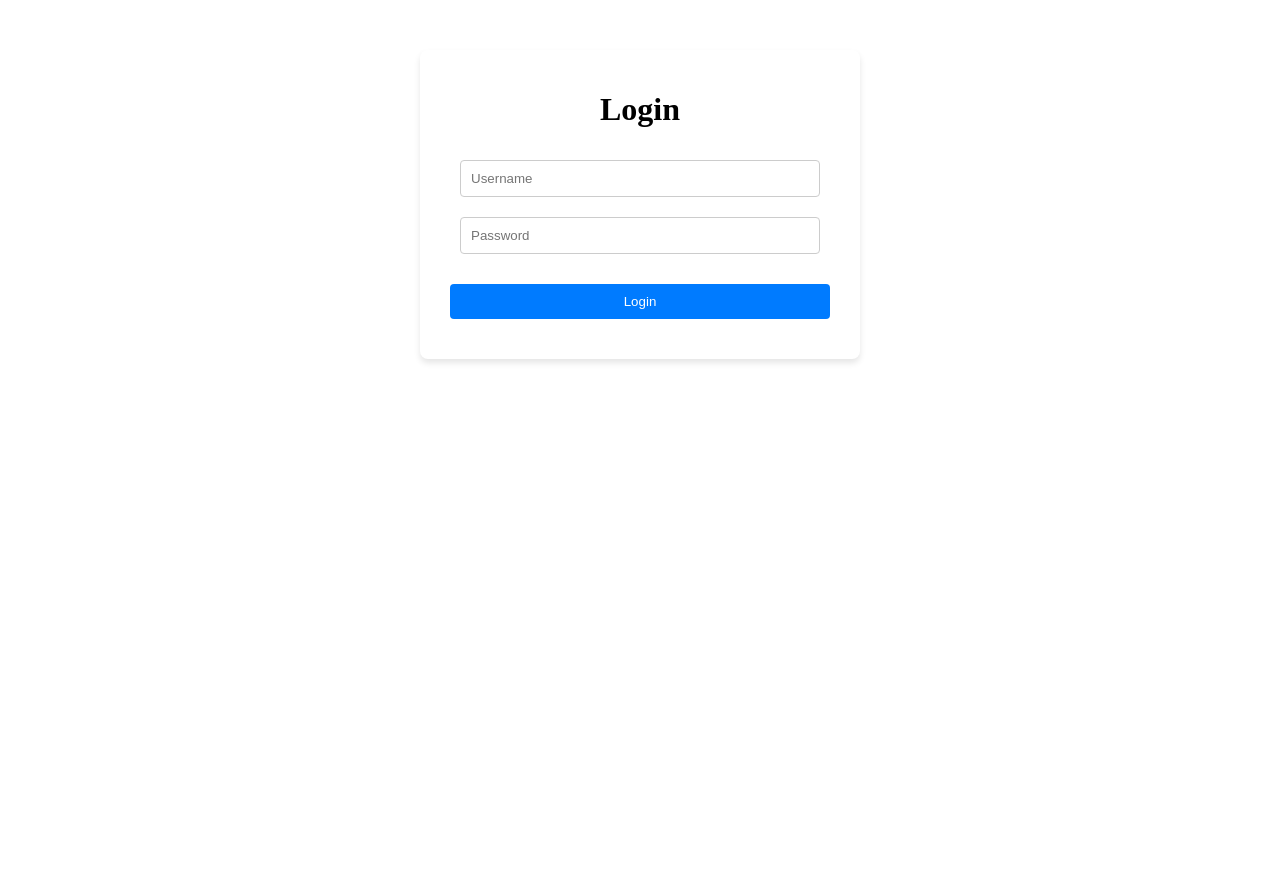
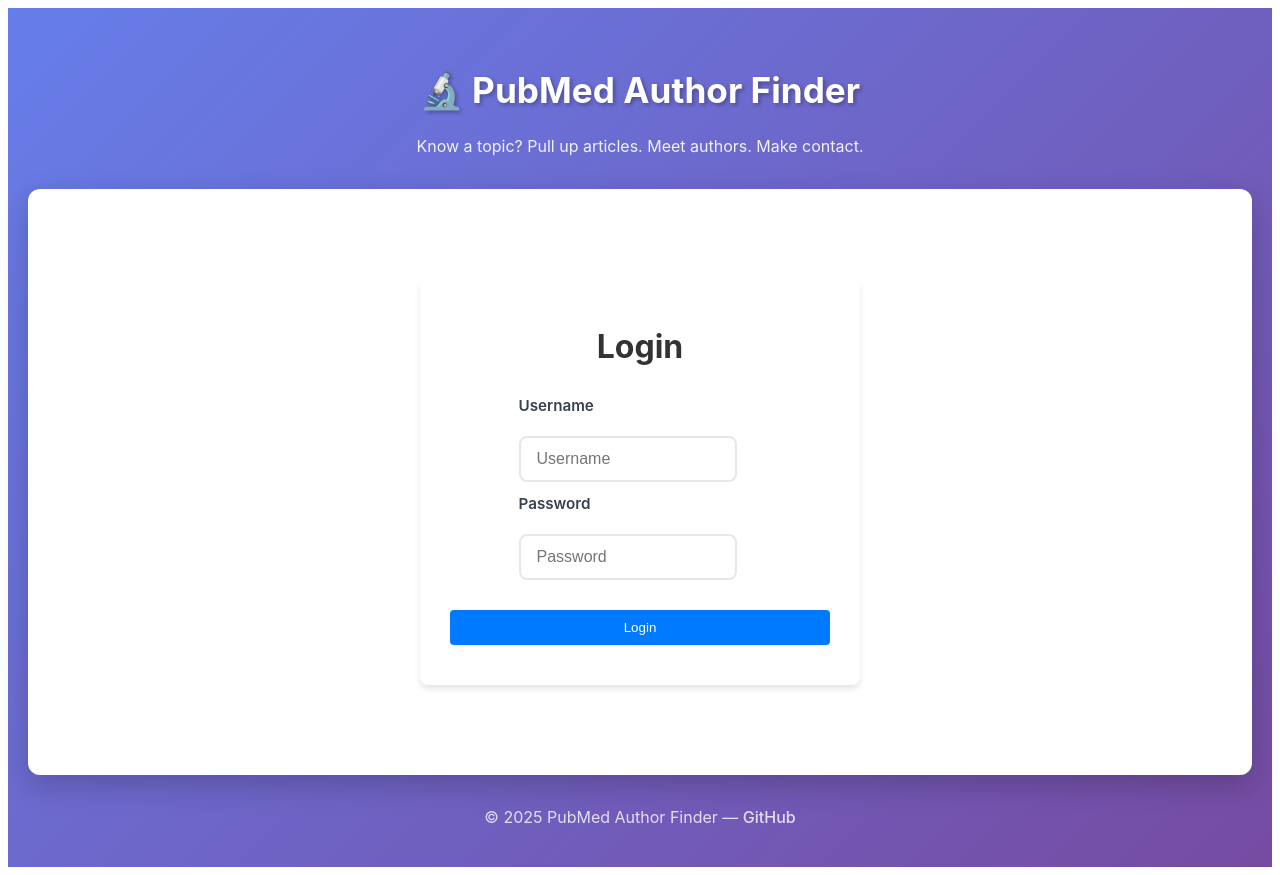
Before and after one commit to nitahieb/ScholarSeek, a React (Vite) app in the folder web/frontend/: page /login in a window 1280 px wide. Before the commit the page ends 800 px from the top, so only its background shows below. Built offline with nearby package versions, Linux system fonts and the light colour scheme; no server answers.

Commit message:
small ui cleanup

```diff
--- /dev/null
+++ b/web/frontend/src/components/Footer.tsx
@@ -0,0 +1,12 @@
+import React from "react";
+import "./PubMedSearch.css";
+
+const Footer: React.FC = () => (
+  <footer className="footer">
+    <p>
+      &copy; {new Date().getFullYear()} PubMed Author Finder &mdash; <a href="https://github.com/nitahieb/pubmed-author-finder">GitHub</a>
+    </p>
+  </footer>
+);
+
+export default Footer;
--- a/web/frontend/src/components/Form.tsx
+++ b/web/frontend/src/components/Form.tsx
@@ -2,10 +2,12 @@
 import api from "../api";
 import { useNavigate } from "react-router-dom";
 import { ACCESS_TOKEN, REFRESH_TOKEN } from "../constants";
-import "../styles/Form.css"
+import "../styles/Form.css";
+import Header from "./Header";
+import Footer from "./Footer"; // Add this import
+import "./PubMedSearch.css";
 
-
-function Form({route, method}: {route: string, method: string}) {
+function Form({ route, method }: { route: string; method: string }) {
     const [username, setUsername] = useState("");
     const [email, setEmail] = useState("");
     const [confirmPassword, setConfirmPassword] = useState("");
@@ -20,7 +22,6 @@
         setLoading(true);
         e.preventDefault();
 
-        // Passwords must match for registration
         if (method === "register" && password !== confirmPassword) {
             setErrorMsg("Passwords do not match.");
             setLoading(false);
@@ -28,7 +29,7 @@
         }
 
         try {
-            const response = await api.post(route, {username, password, email});
+            const response = await api.post(route, { username, password, email });
             if (method === "login") {
                 localStorage.setItem(ACCESS_TOKEN, response.data.access);
                 localStorage.setItem(REFRESH_TOKEN, response.data.refresh);
@@ -49,50 +50,75 @@
         } finally {
             setLoading(false);
         }
-    }
+    };
 
     return (
+        <div className="pubmed-search">
+            <Header />
+            <main className="main-content">
                 <form onSubmit={handleSubmit} className="form-container">
                     <h1>{name}</h1>
                     {errorMsg && <div className="form-error">{errorMsg}</div>}
+                    <div className="form-group">
+                        <label htmlFor="username">Username</label>
                         <input
                             className="form-input"
                             type="text"
+                            id="username"
                             placeholder="Username"
                             value={username}
-                onChange={(e) => setUsername(e.target.value)} required
+                            onChange={(e) => setUsername(e.target.value)}
+                            required
                         />
+                    </div>
                     {method === "register" && (
                         <>
+                            <div className="form-group">
+                                <label htmlFor="email">Email</label>
                                 <input
                                     className="form-input"
                                     type="email"
+                                    id="email"
                                     placeholder="Email"
                                     value={email}
-                        onChange={(e) => setEmail(e.target.value)} required
+                                    onChange={(e) => setEmail(e.target.value)}
+                                    required
                                 />
+                            </div>
+                            <div className="form-group">
+                                <label htmlFor="confirmPassword">Confirm Password</label>
                                 <input
                                     className="form-input"
                                     type="password"
+                                    id="confirmPassword"
                                     placeholder="Confirm Password"
                                     value={confirmPassword}
                                     onChange={(e) => setConfirmPassword(e.target.value)}
                                     required
                                 />
+                            </div>
                         </>
                     )}
+                    <div className="form-group">
+                        <label htmlFor="password">Password</label>
                         <input
                             className="form-input"
                             type="password"
+                            id="password"
                             placeholder="Password"
                             value={password}
-                onChange={(e) => setPassword(e.target.value)} required
+                            onChange={(e) => setPassword(e.target.value)}
+                            required
                         />
+                    </div>
                     <button className="form-button" type="submit" disabled={loading}>
                         {loading ? "Loading..." : name}
                     </button>
                 </form>
+            </main>
+            <Footer /> {/* Add this line */}
+        </div>
     );
 }
 
-export default Form
+export default Form;
--- /dev/null
+++ b/web/frontend/src/components/Header.tsx
@@ -0,0 +1,11 @@
+import React from "react";
+import "./PubMedSearch.css";
+
+const Header: React.FC = () => (
+  <header className="header">
+    <h1>🔬 PubMed Author Finder</h1>
+    <p className="subtitle">Know a topic? Pull up articles. Meet authors. Make contact.</p>
+  </header>
+);
+
+export default Header;
--- a/web/frontend/src/components/PubMedSearch.css
+++ b/web/frontend/src/components/PubMedSearch.css
@@ -9,18 +9,20 @@
 
 .header {
   text-align: center;
-  margin-bottom: 40px;
+  margin-bottom: 20px;
   color: white;
+  padding-top: 10px;
+  padding-bottom: 10px;
 }
 
 .header h1 {
-  font-size: 3rem;
-  margin-bottom: 10px;
+  font-size: 2.2rem;
+  margin-bottom: 5px;
   text-shadow: 2px 2px 4px rgba(0,0,0,0.3);
 }
 
 .subtitle {
-  font-size: 1.2rem;
+  font-size: 1rem;
   opacity: 0.9;
   margin-bottom: 0;
 }
--- a/web/frontend/src/components/PubMedSearch.tsx
+++ b/web/frontend/src/components/PubMedSearch.tsx
@@ -27,23 +27,15 @@
   };
 
   return (
-    <div className="pubmed-search">
-      <header className="header">
-        <h1>🔬 PubMed Author Finder</h1>
-        <p className="subtitle">Know a topic? Pull up articles. Meet authors. Make contact.</p>
-      </header>
-
-      <main className="main-content">
+    <div className="form-card">
       <SearchForm
         onSearch={handleSearch}
         loading={loading}
         outputOptions={OUTPUT_OPTIONS}
         sortOptions={SORT_OPTIONS}
       />
-
       {error && <ErrorDisplay message={error} />}
       {results && <SearchResults results={results} />}
-      </main>
     </div>
   );
 };
--- a/web/frontend/src/pages/Home.tsx
+++ b/web/frontend/src/pages/Home.tsx
@@ -1,8 +1,16 @@
+import Header from "../components/Header";
+import Footer from "../components/Footer";
 import PubMedSearch from "../components/PubMedSearch";
 
 function Home() {
   return (
-    <PubMedSearch />
+    <div className="pubmed-search">
+      <Header />
+      <main className="main-content">
+        <PubMedSearch />
+      </main>
+      <Footer />
+    </div>
   );
 }
 
```
Lines whose indentation alone changed are shown as unchanged.
